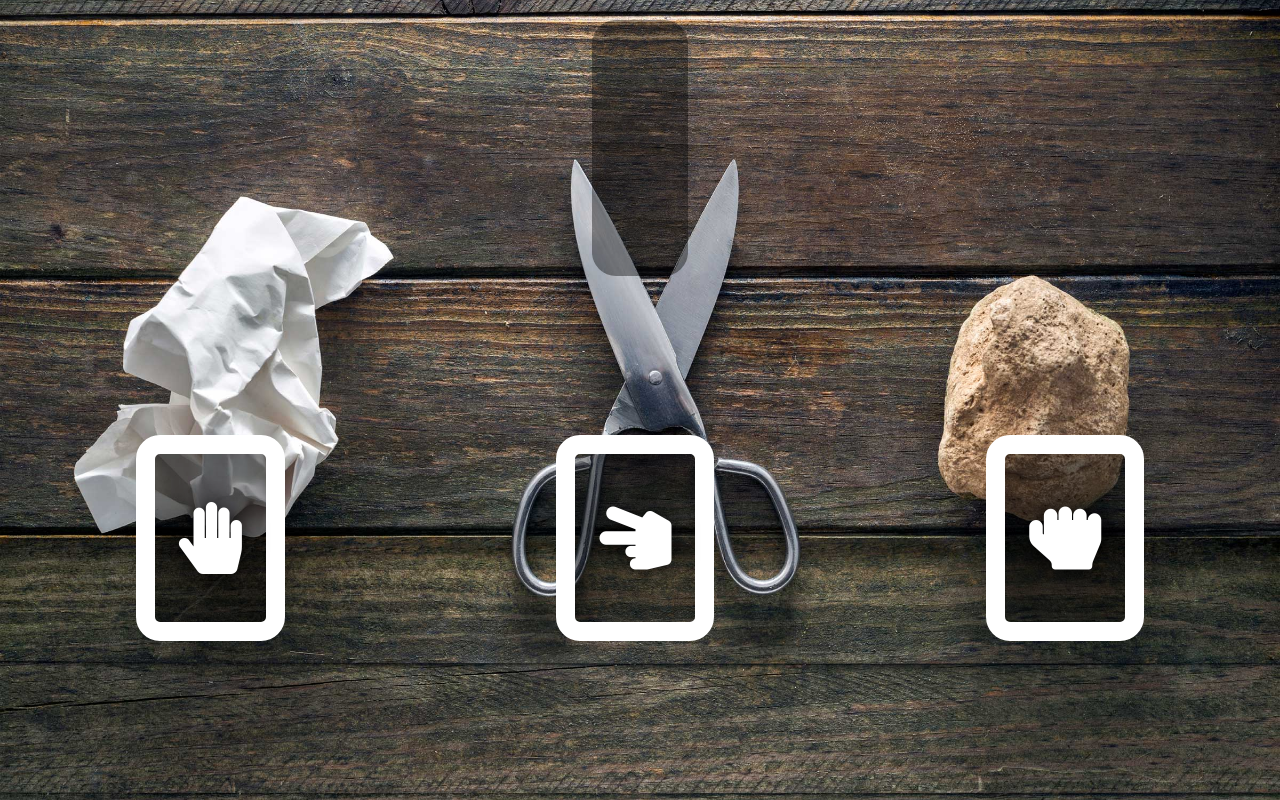
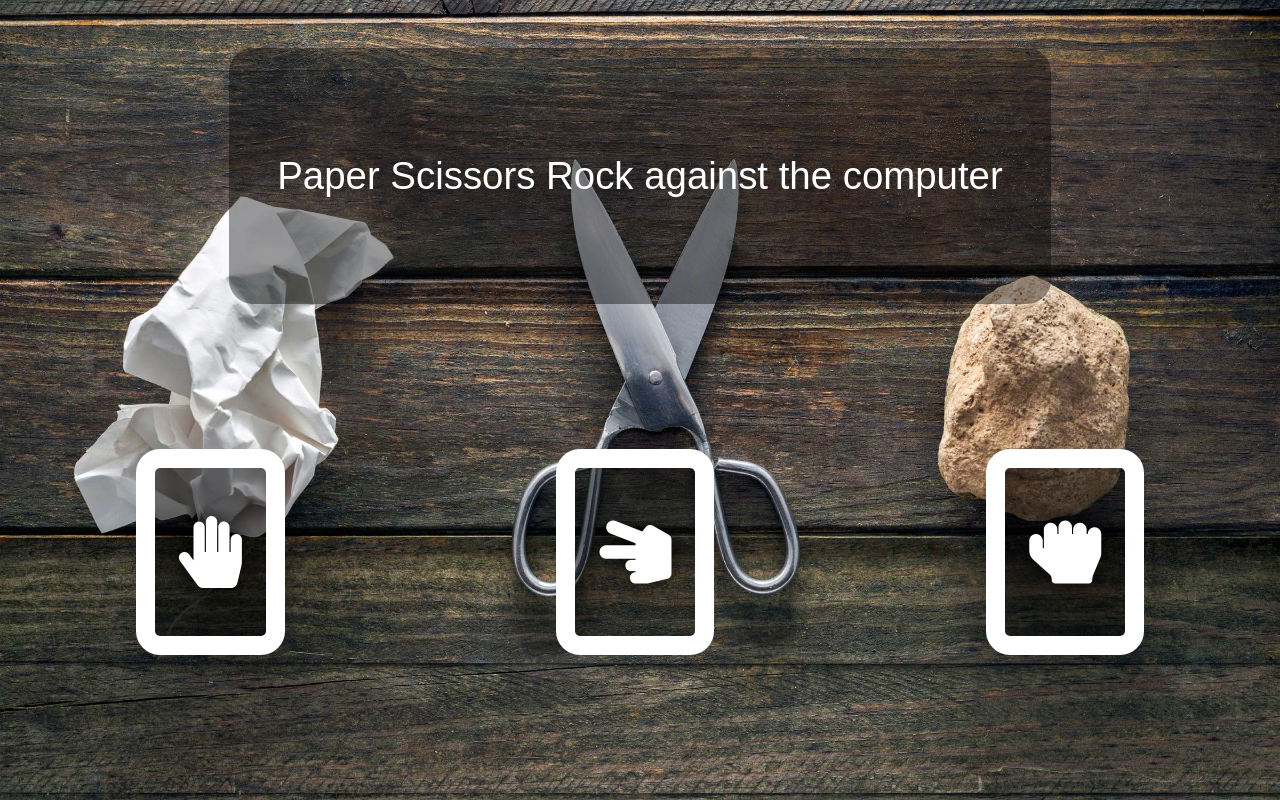
Before and after one commit to adam-poulton/rps-game, a plain HTML site: page index.html in a window 1280 px wide. Drawn offline with Linux system fonts and the light colour scheme.

Commit message:
Add welcome message

```diff
--- a/script.js
+++ b/script.js
@@ -2,6 +2,7 @@ function game(){
 
   const results = document.querySelector('#result-container')
   const resultText = document.createElement('p')
+  resultText.innerText = "Paper Scissors Rock against the computer"
   results.appendChild(resultText)
   const buttons = document.querySelectorAll('button')
   buttons.forEach(button => button.addEventListener('click', clickHandler))
--- a/style.css
+++ b/style.css
@@ -25,7 +25,7 @@ html {
   background: rgba(0,0,0,0.4);
   border-radius: .5rem;
   padding: 1rem;
-  margin-top: 20px;
+  margin-top: 1rem;
 }
 
 #button-container {
```
